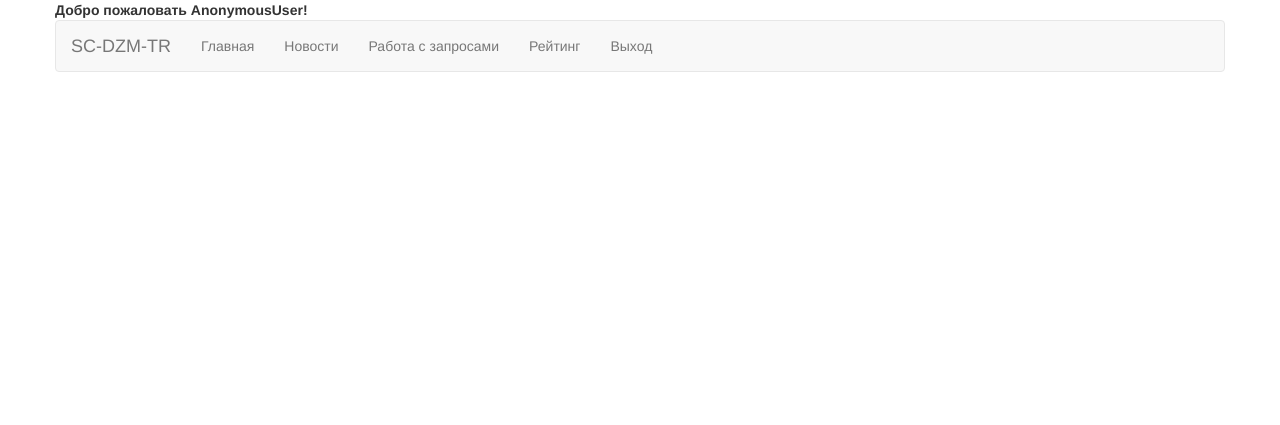
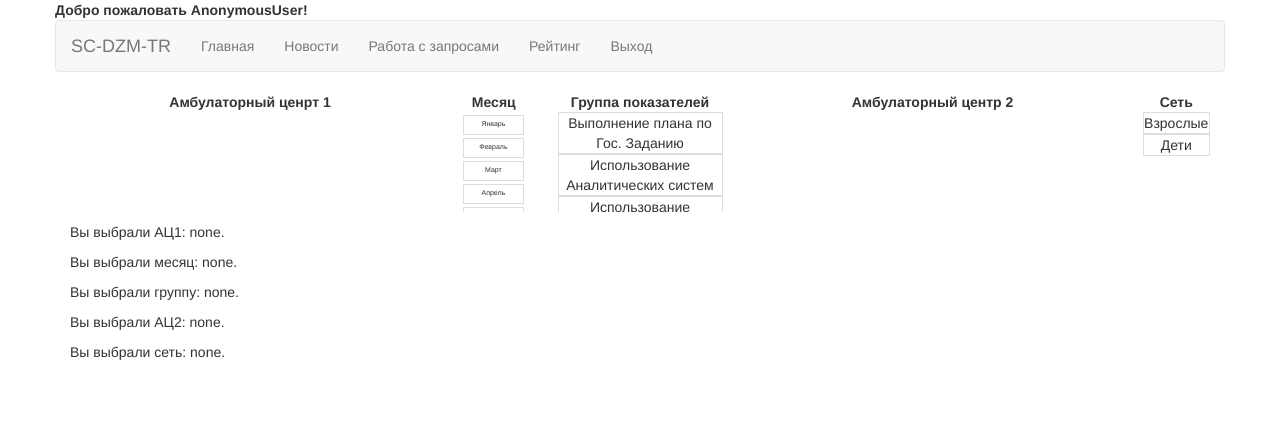
Before and after one commit to wudnpy/wasql, a Django app: page /rating/score/ in a window 1280 px wide. Shown: the top 425 px of the page. Run offline with Django 3.2, Linux system fonts and the light colour scheme; data that the repository does not hold is empty; parts of the project's set-up code (start-up, migrations or seed data) failed here and were passed over; some libraries are stand-ins or nearby versions.

Commit message:
20.10.2017 17:41
Работаю над фильтрами

```diff
--- a/rating/templates/rating/score.html
+++ b/rating/templates/rating/score.html
@@ -1,12 +1,136 @@
 {% extends 'base.html' %}
+
 {% load staticfiles %}
 
 {% block title %} Общий балл по АПЦ {% endblock %}
-    <div class="col-xs-12 col-sd-12 col-md-12 col-ld-12">
+
+{% block style %}
+<link rel="stylesheet" href="//code.jquery.com/ui/1.12.1/themes/base/jquery-ui.css">
+<link rel="stylesheet" href="{% static 'css/rating/score-style.css' %}">
+{% endblock %}
+
+{% block scripts %}
+<script src="https://code.jquery.com/jquery-1.12.4.js"></script>
+<script src="https://code.jquery.com/ui/1.12.1/jquery-ui.js"></script>
+<script>
+$( function() {
+    $( ".selectable" ).selectable({
+      stop: function() {
+
+        if (true) {
+            var result_ac1 = $( "#select-result-ac1" ).empty();
+            var result_ac2 = $( "#select-result-ac2" ).empty();
+            var result_month = $( "#select-result-month" ).empty();
+            var result_group = $( "#select-result-group" ).empty();
+            var result_age = $( "#select-result-age" ).empty();
+        } else {
+            var result_ac1 = $( "#select-result-ac1" );
+            var result_ac2 = $( "#select-result-ac2" );
+            var result_month = $( "#select-result-month" );
+            var result_group = $( "#select-result-group" );
+            var result_age = $( "#select-result-age" );
+        }
+        $( ".ui-selected", this ).each(function() {
+
+        var index = $( "#selectable li" ).index( this );
+        //   var index_ac2 = $( "#selectable-ac2 li" ).index( this );
+        //   var index_month = $( "#selectable-month li" ).index( this );
+        //   var index_group = $( "#selectable-group li" ).index( this );
+        //   var index_age = $( "#selectable-age li" ).index( this );
+
+          var selected_id = $(this).closest('ol').attr('id');
+          console.log(selected_id);
+
+          switch(selected_id) {
+              case 'selectable-ac1':
+                  result_ac1.append( $(this).text());
+                  break;
+              case 'selectable-ac2':
+                  result_ac2.append( $(this).text());
+                  break;
+              case 'selectable-month':
+                  result_month.append( $(this).text());
+                  break;
+              case 'selectable-group':
+                  result_group.append( $(this).text());
+                  break;
+              case 'selectable-age':
+                  result_age.append( $(this).text());
+                  break;
+          }
 
 
 
+        });
+      }
+    });
+  });
+</script>
+<!-- <script>
+    $( function() {
+        window.months = {{months|safe}};
+    });
+</script> -->
+<!-- <script src="{% static 'js/rating/score.js' %}"></script> -->
+{% endblock %}
+
+{% block page %}
+    <div class="col-xs-12 col-sd-12 col-md-12 col-ld-12" id="controller">
+        <div class="row">
+            <div class="col-xs-12 col-sd-4 col-md-4 col-ld-4" id="ac1">
+                <b>Амбулаторный ценрт 1</b>
+                <ol class="selectable" id="selectable-ac1">
+                    {% for ac_name in ac_all %}
+                      <li class="ui-widget-content"> {{ ac_name }}</li>
+                    {% endfor %}
+                </ol>
+
+            </div>
+            <div class="col-xs-12 col-sd-1 col-md-1 col-ld-1" id="months">
+                <b>Месяц</b>
+                <ol class="selectable" id="selectable-month">
+                    {% for month in months %}
+                      <li class="ui-widget-content"> {{ month }}</li>
+                    {% endfor %}
+                </ol>
+            </div>
+            <div class="col-xs-12 col-sd-2 col-md-2 col-ld-2" id="group">
+                <b>Группа показателей</b>
+                <ol class="selectable" id="selectable-groups">
+                    {% for group in groups %}
+                  <li class="ui-widget-content"> {{ group }}</li>
+                    {% endfor %}
+                </ol>
+            </div>
+            <div class="col-xs-12 col-sd-4 col-md-4 col-ld-4" id="ac2">
+                <b>Амбулаторный центр 2</b>
+                <ol class="selectable" id="selectable-ac2">
+                    {% for ac_name in ac_all %}
+                  <li class="ui-widget-content"> {{ ac_name }}</li>
+                    {% endfor %}
+                </ol>
+            </div>
+            <div class="col-xs-12 col-sd-1 col-md-1 col-ld-1" id="type">
+                <b>Cеть</b>
+                <ol class="selectable" id="selectable-age">
+                    {% for age_ in age %}
+                  <li class="ui-widget-content"> {{ age_ }}</li>
+                    {% endfor %}
+                </ol>
+            </div>
+        </div>
+        <div class="row">
+            <div class="col-xs-12 col-sd-12 col-md-12 col-ld-12">
+                <p id="feedback">
+                    <p><span>Вы выбрали АЦ1:</span> <span id="select-result-ac1">none</span>.</p>
+                    <p><span>Вы выбрали месяц:</span> <span id="select-result-month">none</span>.</p>
+                    <p><span>Вы выбрали группу:</span> <span id="select-result-group">none</span>.</p>
+                    <p><span>Вы выбрали АЦ2:</span> <span id="select-result-ac2">none</span>.</p>
+                    <p><span>Вы выбрали сеть:</span> <span id="select-result-age">none</span>.</p>
+                </p>
+            </div>
+
+        </div>
     </div>
-{% block page %}
 
 {% endblock %}
--- a/rating/views.py
+++ b/rating/views.py
@@ -1,6 +1,8 @@
 from django.shortcuts import render
 
+
 from rating.models import Indicators
+from rating.models import Ac
 
 # Create your views here.
 def rating(request):
@@ -11,4 +13,35 @@ def rating(request):
     return render(request, 'rating/home.html', { 'indicators': indicators })
 
 def score(request):
-    return render(request, 'rating/score.html', {})
+
+    ac_all = Ac.objects.all()
+
+    # months = {
+    #     'name': 'Январь', 'name': 'Февраль', 'name': 'Март', 'name': 'Апрель',
+    #     'name': 'Май', 'name': 'Июнь', 'name': 'Июль', 'name': 'Август',
+    #     'name': 'Сентябрь', 'name': 'Октябрь', 'name': 'Ноябрь', 'name': 'Декабрь'
+    # }
+
+    months = [
+        "Январь", "Февраль", "Март", "Апрель",
+        "Май", "Июнь", "Июль", "Август",
+        "Сентябрь", "Октябрь", "Ноябрь", "Декабрь"
+    ]
+
+    groups = [
+        "Выполнение плана по Гос. Заданию", "Использование Аналитических систем",
+        "Использование медицинского оборудования", "Использование технического оборудования",
+        "Кадровая аналитика", "Качество ведения приема", "Льготное лекарственное обеспечение",
+        "Нарушения", "Обеспеченность кадрами", "Профилактическая работа", "Соблюдение МСП",
+        "Управление финансами", "Уровень смертности"
+    ]
+
+    age = [
+        "Взрослые", "Дети"
+    ]
+
+
+    print(months)
+    print('LEN: ' + str(len(ac_all)))
+
+    return render(request, 'rating/score.html', {'ac_all': ac_all, 'months': months, 'groups': groups, 'age': age})
--- /dev/null
+++ b/static/css/rating/score-style.css
@@ -0,0 +1,80 @@
+
+#controller #ac1, #months, #group, #ac2, #type  {
+    text-align: center;
+}
+
+.selectable .ui-selecting {
+    background: #FECA40;
+}
+
+.selectable .ui-selected {
+    background: #F39814;
+    color: black;
+}
+
+.selectable {
+    list-style-type: none;
+    margin: 0;
+    padding: 0;
+    width: 100%;
+    height: 100px;
+    overflow-y: auto;
+    list-style-type: none;
+}
+
+#selectable-ac1 li {
+    margin: 3px;
+    padding: 0.4em;
+    font-size: 7px;
+    width: 30%;
+    display: inline-block;
+}
+
+#selectable-month li {
+    margin: 3px;
+    padding: 0.4em;
+    font-size: 7px;
+    width: 90%;
+    height: 20px;
+}
+
+#selectable-ac2 li {
+    margin: 3px;
+    padding: 0.4em;
+    font-size: 7px;
+    width: 30%;
+    display: inline-block;
+}
+
+
+
+/*.ac_container {
+    width: 90%;
+    height: 200px;
+    border: 1px solid black;
+    overflow-y: scroll;
+}
+.ac_container ul {
+    padding: 0;
+    margin: 0;
+    list-style-type: none;
+}
+.ac_container ul li {
+    background-color: green;
+    width: 35%;
+    height: 100px;
+*/
+
+/*Убираю отступ у элемента списка*/
+#months-container {
+    padding: 0;
+    list-style-type: none;
+}
+
+/*Убираю точку у элемента списка*/
+#months-container li {
+    list-style:none;
+    background-image:none;
+    background-repeat:none;
+    background-position:0;
+}
```
Also changed, not shown: rating/models.py (+7 -1 lines), static/js/rating/score.js (added, +25 -0 lines), rating/migrations/0002_ac.py (added), 1 other file.
